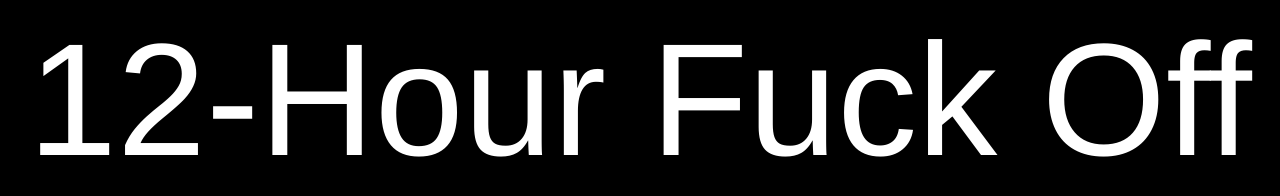
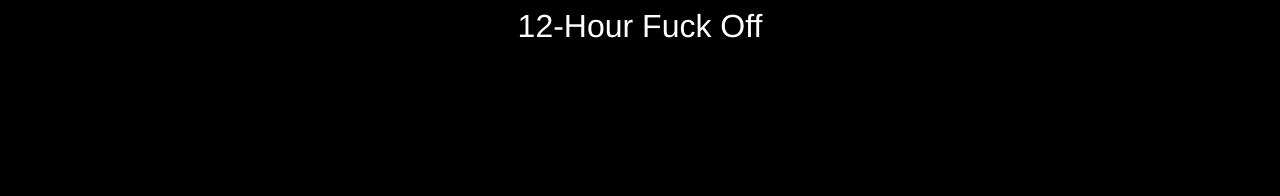
Before and after one commit to 12hfo/12hfo.github.io, a plain HTML site: page index.html in a window 1280 px wide. Drawn offline with Linux system fonts and the light colour scheme.

Commit message:
More text messing

```diff
--- a/index.html
+++ b/index.html
@@ -3,7 +3,7 @@
 	 <title>12hfo</title>
 	 <style type="text/css">
 	 body {color: white; background: black; font-family: 'Helvetica', 'Arial', sans-serif;}
-	 div {text-align: center; font-size: 1000%;}
+	 div {text-align: center; font-size: 200%;}
 	 </style>
  <body>
   <div style="text-align:center;">12-Hour Fuck Off</div>
```
